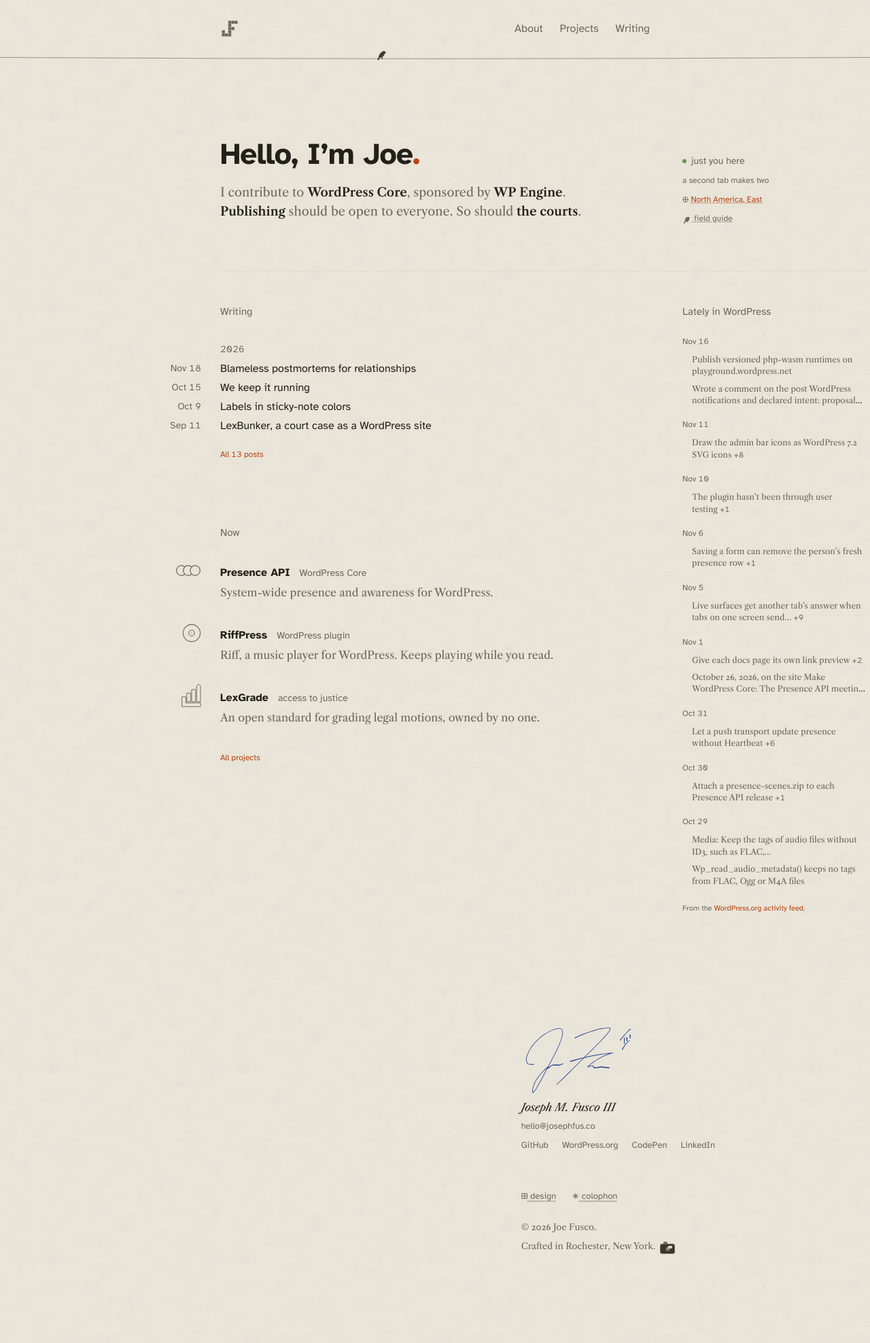
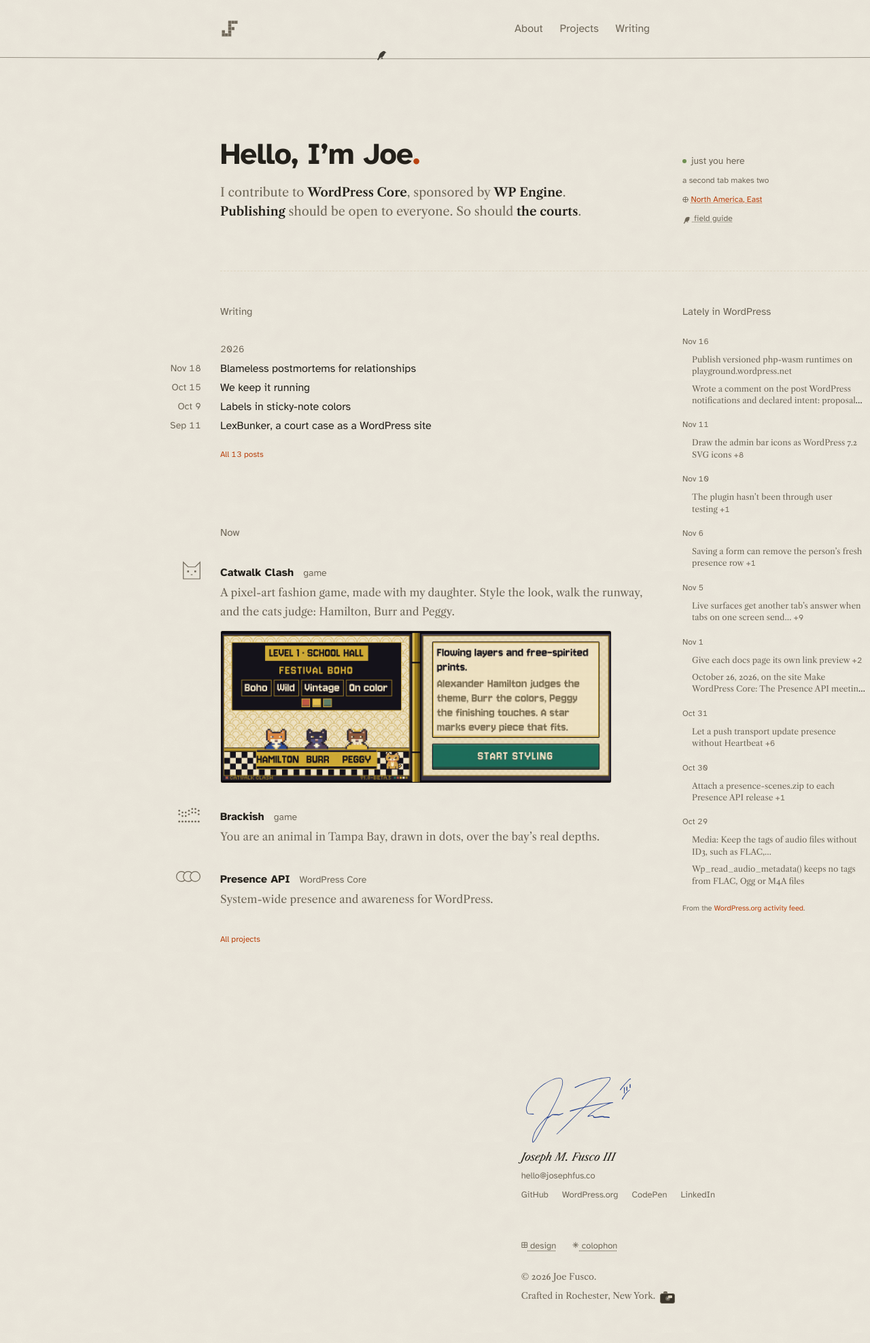
Before and after one commit to josephfusco/josephfusco.github.io, a Jekyll site: the page built from index.html, in a window 1280 px wide. Shown: the whole page at 68% size. Built offline with Jekyll 4.4.1, drawn with Linux system fonts in a browser that asks for light colours; before the commit the page ends 1902 px from its top, so only the background shows below that.

Commit message:
Catwalk Clash, games first, civic tech last

```diff
--- a/_includes/projects.html
+++ b/_includes/projects.html
@@ -1,5 +1,28 @@
 {% comment %}The projects, in order. limit shows only the first few, for the front page.{% endcomment %}
 {% assign shown = 0 %}
+{% assign shown = shown | plus: 1 %}{% if include.limit == nil or shown <= include.limit %}
+	<li>
+		<div class="stage" aria-hidden="true">
+			<svg viewBox="4 4 32 32" width="28" height="28" fill="none" stroke="currentColor" stroke-width="1.4" stroke-linejoin="miter" class="work-mark-svg mark-catwalk"><path d="M6,34 V6 L14,14 H26 L34,6 V34 Z"/><rect x="12.5" y="20" width="3" height="3" fill="currentColor" stroke="none"/><rect x="24.5" y="20" width="3" height="3" fill="currentColor" stroke="none"/><path d="M18.5,27 H21.5"/></svg>
+		</div>
+		<div>
+			<h3><a href="https://catwalkclash.com">Catwalk Clash</a> <span class="tag">game</span></h3>
+			<p>A pixel-art fashion game, made with my daughter. Style the look, walk the runway, and the cats judge: Hamilton, Burr and Peggy.</p>
+			<img class="work-shot" src="/assets/images/catwalk-clash.png" alt="The game's first level, School Hall: three pixel-art cats named Hamilton, Burr and Peggy sit as judges under the theme Festival Boho, beside a Start Styling button" width="1200" height="466" loading="lazy">
+		</div>
+	</li>
+{% endif %}
+{% assign shown = shown | plus: 1 %}{% if include.limit == nil or shown <= include.limit %}
+	<li>
+		<div class="stage" aria-hidden="true">
+			<svg viewBox="0 0 30 21" width="36" height="25" fill="currentColor" class="work-mark-svg mark-brackish"><g><circle cx="3" cy="6.0" r="1.15"/><circle cx="3" cy="10.5" r="1.15"/></g><g><circle cx="7" cy="8.2" r="1.15"/><circle cx="7" cy="12.7" r="1.15"/></g><g><circle cx="11" cy="8.2" r="1.15"/><circle cx="11" cy="12.7" r="1.15"/></g><g><circle cx="15" cy="6.0" r="1.15"/><circle cx="15" cy="10.5" r="1.15"/></g><g><circle cx="19" cy="3.8" r="1.15"/><circle cx="19" cy="8.3" r="1.15"/></g><g><circle cx="23" cy="3.9" r="1.15"/><circle cx="23" cy="8.4" r="1.15"/></g><g><circle cx="27" cy="6.0" r="1.15"/><circle cx="27" cy="10.5" r="1.15"/></g><circle cx="3" cy="19.5" r="1.15"/><circle cx="7" cy="19.5" r="1.15"/><circle cx="11" cy="19.5" r="1.15"/><circle cx="15" cy="19.5" r="1.15"/><circle cx="19" cy="19.5" r="1.15"/><circle cx="23" cy="19.5" r="1.15"/><circle cx="27" cy="19.5" r="1.15"/></svg>
+		</div>
+		<div>
+			<h3><a href="https://brackishgames.github.io/brackish/">Brackish</a> <span class="tag">game</span></h3>
+			<p>You are an animal in Tampa Bay, drawn in dots, over the bay&rsquo;s real depths.</p>
+		</div>
+	</li>
+{% endif %}
 {% assign shown = shown | plus: 1 %}{% if include.limit == nil or shown <= include.limit %}
 	<li>
 		<div class="stage" aria-hidden="true">
@@ -47,17 +70,6 @@
 {% assign shown = shown | plus: 1 %}{% if include.limit == nil or shown <= include.limit %}
 	<li>
 		<div class="stage" aria-hidden="true">
-			<svg viewBox="0 0 32 32" width="28" height="28" fill="none" stroke="currentColor" stroke-width="1.6" stroke-linejoin="round" class="work-mark-svg mark-share"><rect x="1" y="1" width="30" height="30" rx="6"/><rect x="6" y="20" width="6" height="6" fill="currentColor" stroke="none"/></svg>
-		</div>
-		<div>
-			<h3><a href="https://ithacashare.org">Ithaca Share</a> <span class="tag">civic tech</span></h3>
-			<p>Sourced, one-page proposals for what Cornell could fund in Ithaca.</p>
-		</div>
-	</li>
-{% endif %}
-{% assign shown = shown | plus: 1 %}{% if include.limit == nil or shown <= include.limit %}
-	<li>
-		<div class="stage" aria-hidden="true">
 			<span class="work-mark-mono">{ }</span>
 		</div>
 		<div>
@@ -91,11 +103,11 @@
 {% assign shown = shown | plus: 1 %}{% if include.limit == nil or shown <= include.limit %}
 	<li>
 		<div class="stage" aria-hidden="true">
-			<svg viewBox="0 0 30 21" width="36" height="25" fill="currentColor" class="work-mark-svg mark-brackish"><g><circle cx="3" cy="6.0" r="1.15"/><circle cx="3" cy="10.5" r="1.15"/></g><g><circle cx="7" cy="8.2" r="1.15"/><circle cx="7" cy="12.7" r="1.15"/></g><g><circle cx="11" cy="8.2" r="1.15"/><circle cx="11" cy="12.7" r="1.15"/></g><g><circle cx="15" cy="6.0" r="1.15"/><circle cx="15" cy="10.5" r="1.15"/></g><g><circle cx="19" cy="3.8" r="1.15"/><circle cx="19" cy="8.3" r="1.15"/></g><g><circle cx="23" cy="3.9" r="1.15"/><circle cx="23" cy="8.4" r="1.15"/></g><g><circle cx="27" cy="6.0" r="1.15"/><circle cx="27" cy="10.5" r="1.15"/></g><circle cx="3" cy="19.5" r="1.15"/><circle cx="7" cy="19.5" r="1.15"/><circle cx="11" cy="19.5" r="1.15"/><circle cx="15" cy="19.5" r="1.15"/><circle cx="19" cy="19.5" r="1.15"/><circle cx="23" cy="19.5" r="1.15"/><circle cx="27" cy="19.5" r="1.15"/></svg>
+			<svg viewBox="0 0 32 32" width="28" height="28" fill="none" stroke="currentColor" stroke-width="1.6" stroke-linejoin="round" class="work-mark-svg mark-share"><rect x="1" y="1" width="30" height="30" rx="6"/><rect x="6" y="20" width="6" height="6" fill="currentColor" stroke="none"/></svg>
 		</div>
 		<div>
-			<h3><a href="https://brackishgames.github.io/brackish/">Brackish</a> <span class="tag">game</span></h3>
-			<p>You are an animal in Tampa Bay, drawn in dots, over the bay&rsquo;s real depths.</p>
+			<h3><a href="https://ithacashare.org">Ithaca Share</a> <span class="tag">civic tech</span></h3>
+			<p>Sourced, one-page proposals for what Cornell could fund in Ithaca.</p>
 		</div>
 	</li>
 {% endif %}
--- a/assets/css/redesign.css
+++ b/assets/css/redesign.css
@@ -169,6 +169,16 @@ section.block > h2 {
   padding: 0.875rem 0;
 }
 .work h3 { margin: 0; font-size: 1.0625rem; line-height: var(--lh); letter-spacing: 0; }
+/* a project may show itself under its description */
+.work .work-shot {
+  display: block;
+  width: 100%;
+  max-width: 36rem;
+  height: auto;
+  margin-top: 0.875rem;
+  border: 1px solid var(--border);
+  border-radius: 3px;
+}
 .work h3 a { color: var(--fg); }
 .work h3 a:hover { color: var(--accent); text-decoration: none; }
 .work p { margin: 0; color: var(--muted); font-size: 0.9688rem; line-height: var(--lh); }
```
Also changed, not shown: about.md (+1 -1 lines), tests/home.spec.js (+1 -1 lines), assets/images/catwalk-clash.png (added).
